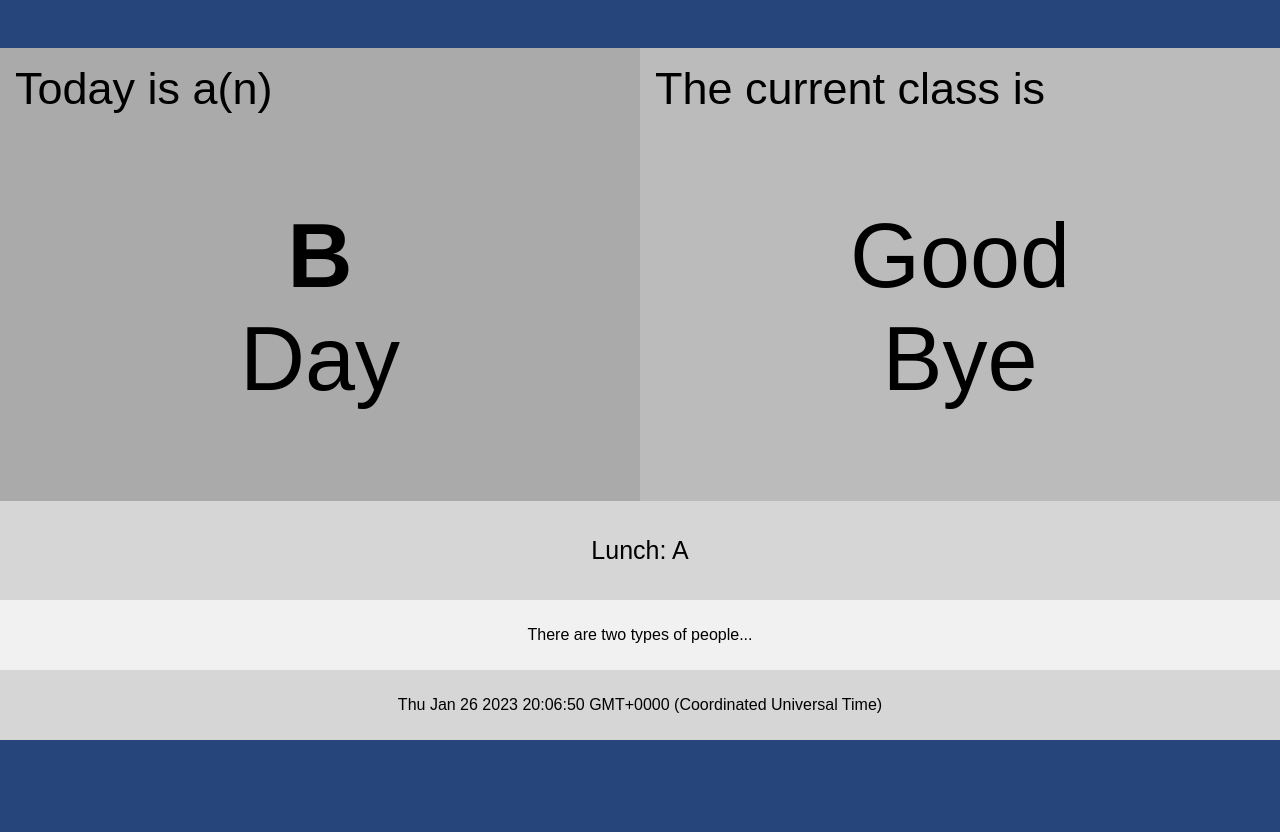
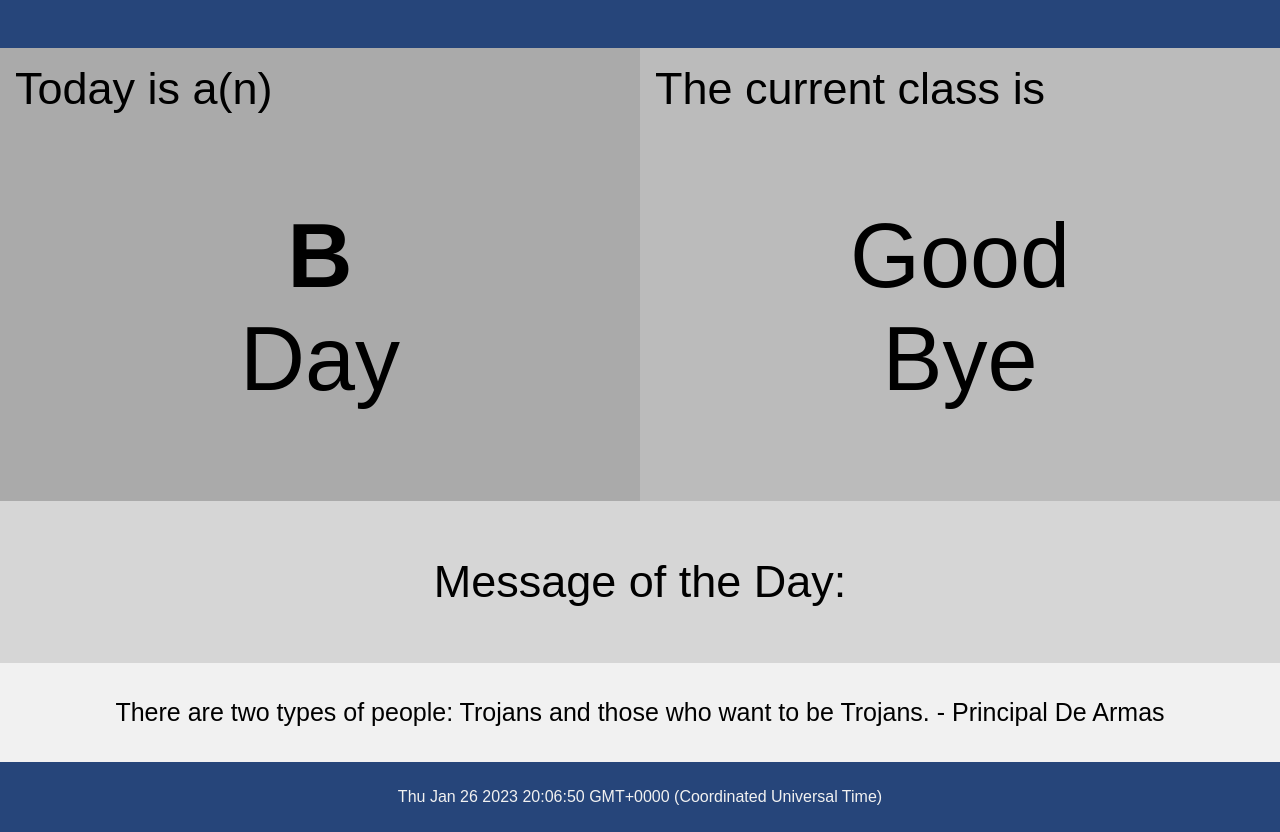
Before and after one commit to JPT-Gross/silverblue, a plain HTML site: page index.html in a window 1280 px wide. Shown: the part 141-973 px from the top of the page. Before the commit the page ends 881 px from the top, so only its background shows below. Drawn offline with Linux system fonts and the light colour scheme.

Commit message:
Added Lunch functionality

```diff
--- a/index.html
+++ b/index.html
@@ -28,19 +28,20 @@
     // This is the prototype for the lunch display. I think the buildings are
     // incorrectly placed so I need to make sure BEFORE IT IS PUBLISHED.
     const lunch =
-        ["A Lunch: Main Bldg., 900s, Neff Hall", "B Lunch: 800s, 1000s", "\0"];
+        ["A Lunch: Main Bldg., 900s, Neff Hall", "B Lunch: 800s, 1000s",
+        "Message of the Day:"];
 
     // These two arrays make up your school's typical bell schedule. "Bell" are
     // the minutes of the day that each bell rings, "regularSchedule" are the
     // periods your school has and their order
-    const bell = [0, 460, 558, 655, 783, 880];
+    const bell = [0, 460, 556, 654, 782, 880];
     const regularSchedule = [0, 1, 2, 3, 4, 5];
 
     //These two arrays make up your school's luch schedule assuming there are
     //two(or more) discrete lunches. If your school employs a rolling lunch
     //schedule you might be able to make this work, but a totally different
     //solution will most likely be required.
-    const regularLunchBell = [0, 558, 588, 625, 655];
+    const regularLunchBell = [0, 654, 684, 752, 782];
     const regularLunch = [2, 0, 2, 1, 2];
 
     // The next four "specialX" objects are for days that deviate from your
@@ -208,11 +209,11 @@
         }
 
         //Displays current lunch
-        //if (calendar[aOrB()] < 4) {
-        //        updateHTML(
-        //            "lunch", lunch[bellSchedule(isSpecial()[2], isSpecial()[3])]
-        //        );
-        //}
+        if (calendar[aOrB()] < 4) {
+                updateHTML(
+                    "lunch", lunch[bellSchedule(isSpecial()[2], isSpecial()[3])]
+                );
+        }
 
         updateHTML("debug", today);
     };
@@ -282,7 +283,17 @@ body {
     text-align: center;
 }
 
+.footer3 {
+    color: #f1f1f1;
+    padding: 10px;
+    text-align: center;
+}
+
 #lunch {
+    font-size: 45px;
+}
+
+#motd {
     font-size: 25px;
 }
 
@@ -325,14 +336,19 @@ instead of next to each other */
 
 
 <div class="footer1">
-    <p id=lunch>Lunch: A</p>
+    <p id=lunch></p>
 </div>
 
 <div class="footer2">
-    <p id=motd>There are two types of people...</p>
+    <p id=motd>
+        <!-- Place your Message of the Day below -->
+        There are two types of people: Trojans and those who want to be Trojans.
+        - Principal De Armas
+        <!-- Place your Message of the Day above-->
+    </p>
 </div>
 
-<div class="footer1">
+<div class="footer3">
     <p id=debug>Footer</p>
 </div>
 
```
